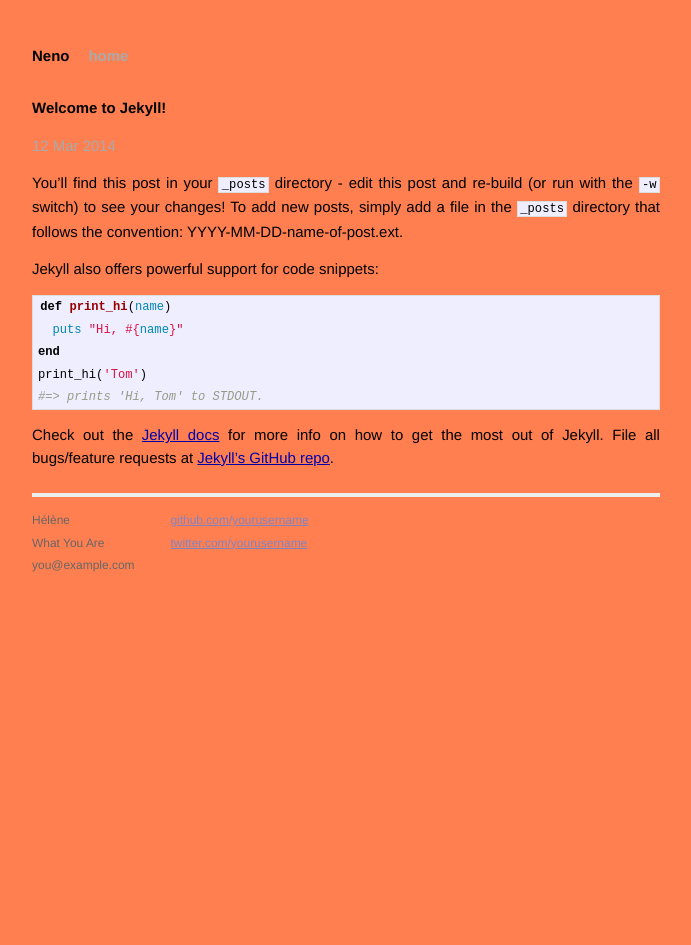
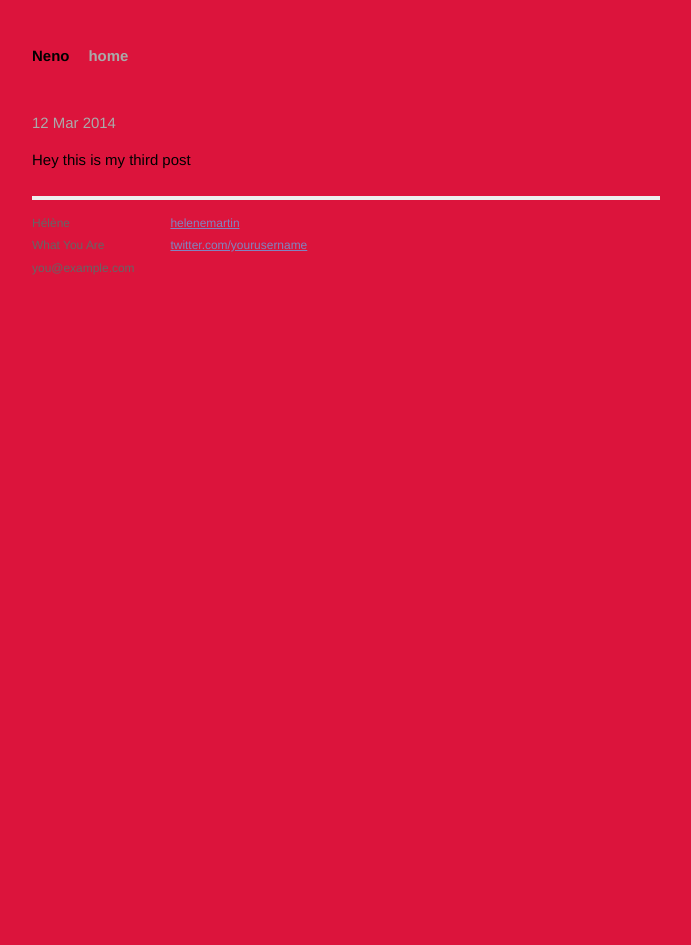
Before and after one commit to helenemartin/MyBlog, a Jekyll site: the page built from _posts/2014-03-12-welcome-to-jekyll.markdown, in a window 1280 px wide. Shown: the whole page, without its empty margins (294-985 px from the left). Built offline with Jekyll 4.4.1, drawn with Linux system fonts in a browser that asks for light colours; Markdown is read by kramdown in place of the engine named in the settings.

Commit message:
add image to folder and github hyperlink

```diff
--- a/_layouts/default.html
+++ b/_layouts/default.html
@@ -33,7 +33,7 @@
             </div>
             <div class="contact">
               <p>
-                <a href="https://github.com/yourusername">github.com/yourusername</a><br />
+                <a href="https://github.com/helenemartin">helenemartin</a><br />
                 <a href="https://twitter.com/yourusername">twitter.com/yourusername</a><br />
               </p>
             </div>
--- a/_layouts/post.html
+++ b/_layouts/post.html
@@ -1,7 +1,7 @@
 ---
 layout: default
 ---
-<h2>{{ page.title }}</h2>
+<h2>{{ Neno}}</h2>
 <p class="meta">{{ page.date | date_to_string }}</p>
 <div class="post">
 {{ content }}
--- a/_posts/2014-03-12-welcome-to-jekyll.markdown
+++ b/_posts/2014-03-12-welcome-to-jekyll.markdown
@@ -5,20 +5,4 @@
 categories: jekyll update
 ---
 
-You'll find this post in your `_posts` directory - edit this post and re-build (or run with the `-w` switch) to see your changes!
-To add new posts, simply add a file in the `_posts` directory that follows the convention: YYYY-MM-DD-name-of-post.ext.
-
-Jekyll also offers powerful support for code snippets:
-
-{% highlight ruby %}
-def print_hi(name)
-  puts "Hi, #{name}"
-end
-print_hi('Tom')
-#=> prints 'Hi, Tom' to STDOUT.
-{% endhighlight %}
-
-Check out the [Jekyll docs][jekyll] for more info on how to get the most out of Jekyll. File all bugs/feature requests at [Jekyll's GitHub repo][jekyll-gh].
-
-[jekyll-gh]: https://github.com/mojombo/jekyll
-[jekyll]:    http://jekyllrb.com
+Hey this is my third post
--- a/css/main.css
+++ b/css/main.css
@@ -13,7 +13,7 @@
 html, body { height: 100%; }
 
 body {
-  background-color: coral;
+  background-color: crimson;
   font: 13.34px Helvetica, Arial, sans-serif;
   font-size: small;
   text-align: center;
```
Also changed, not shown: css/img/devpict.png (added), css/img/figure2small.jpg (added), 2 other files.
